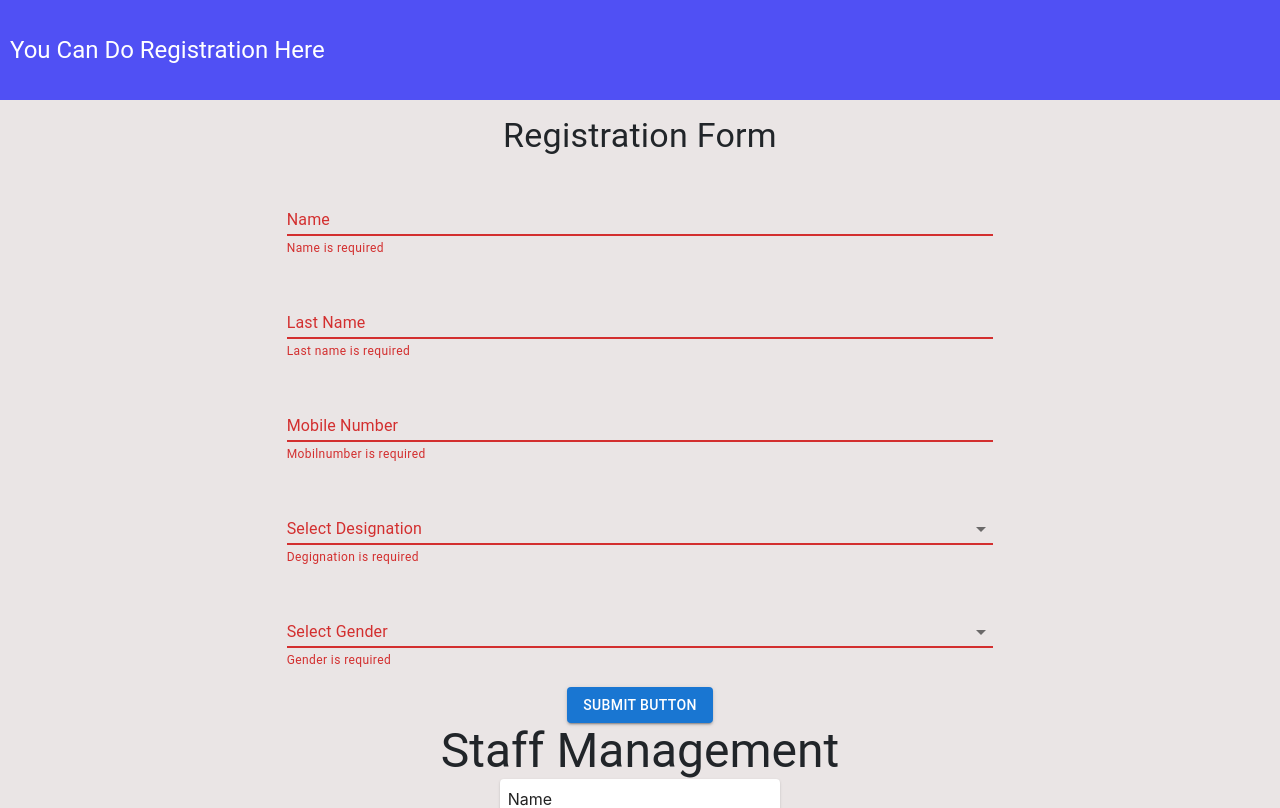
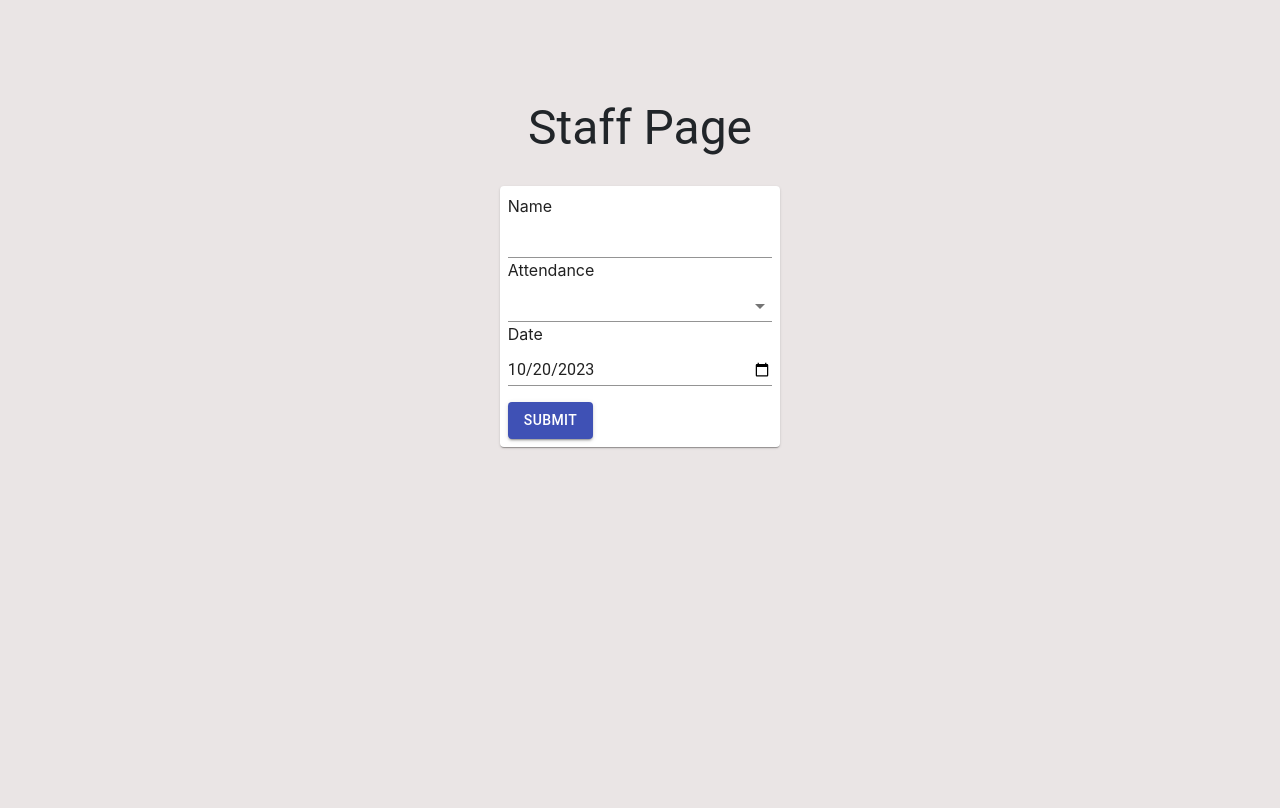
Before and after one commit to sukanyamohanty143/Digital-Staff-Management-System., a React (Create React App) app: page /registration in a window 1280 px wide. Shown: the top 808 px of the page. Built offline with nearby package versions, Linux system fonts and the light colour scheme.

Commit message:
change the heading and complete the task

```diff
--- a/src/Components/Pages/Staff.js
+++ b/src/Components/Pages/Staff.js
@@ -7,11 +7,13 @@ const useStyles = makeStyles((theme) => ({
     display: "flex",
     flexDirection: "column",
     alignItems: "center",
+
   },
   card: {
     maxWidth: 400,
     marginBottom: 20,
     padding: theme.spacing(1),
+    marginTop:30
   },
   label: {
     marginBottom: theme.spacing(1),
@@ -22,6 +24,9 @@ const useStyles = makeStyles((theme) => ({
   button: {
     marginTop: theme.spacing(2),
   },
+  heading:{
+    marginTop:100,
+  }
 }));
 
 const getFormattedDate = (date) => {
@@ -86,7 +91,7 @@ const Staff = () => {
   return (
     <div className={classes.container}>
       <Typography variant="h3" className={classes.heading}>
-        Staff Management
+        Staff Page
       </Typography>
       <Card className={classes.card}>
         <Box>
```
Also changed, not shown: src/App.js (+5 -5 lines).
